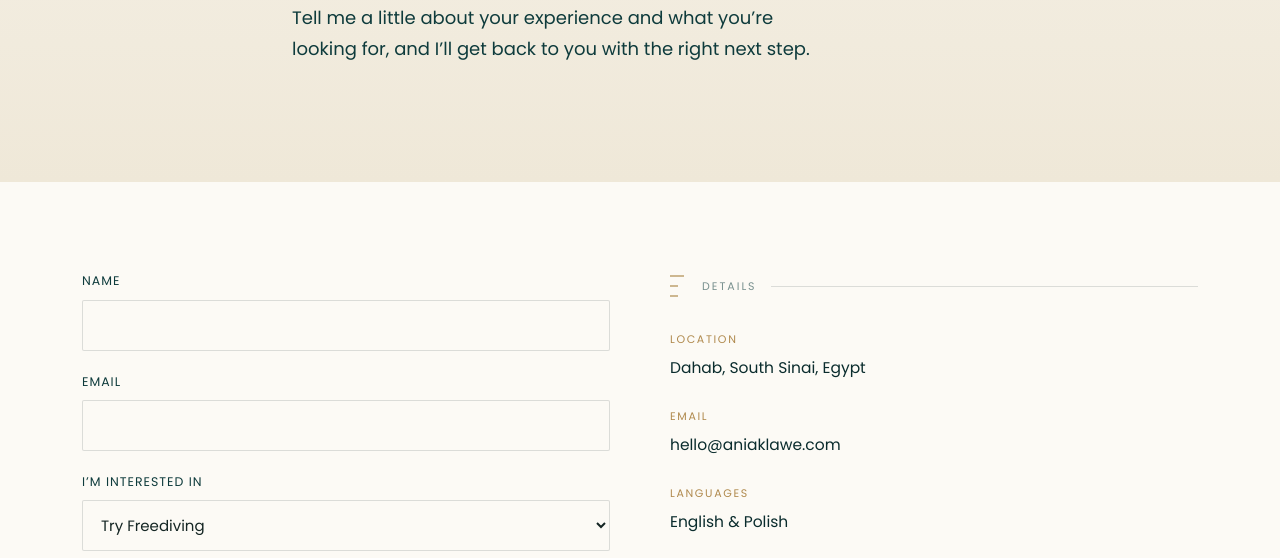
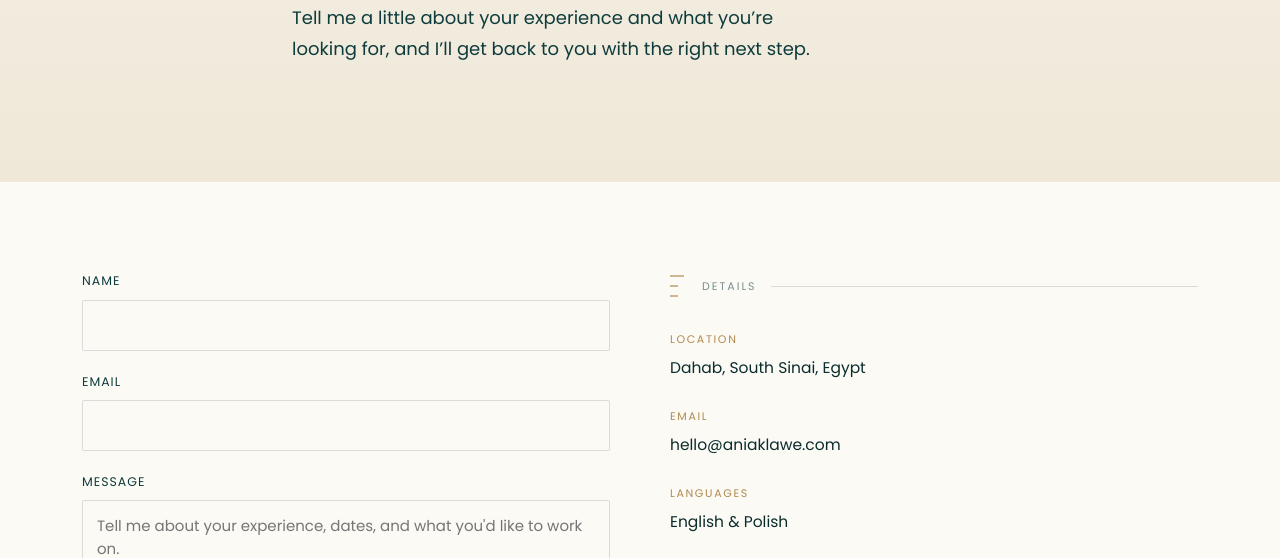
Before and after one commit to aniaklawe-ai/aniaklawe, a plain HTML site: page contact.html in a window 1280 px wide. Shown: the part 392-950 px from the top of the page. Drawn offline with Linux system fonts and the light colour scheme.

Commit message:
Update contact.html

```diff
--- a/contact.html
+++ b/contact.html
@@ -54,19 +54,7 @@
           <label for="email">Email</label>
           <input type="email" id="email" name="email" required>
         </div>
-        <div class="field">
-          <label for="interest">I&rsquo;m interested in</label>
-          <select id="interest" name="interest">
-            <option>Try Freediving</option>
-            <option>Freediver course</option>
-            <option>Advanced Freediver course</option>
-            <option>Performance Freediver course</option>
-            <option>Training sessions</option>
-            <option>Yoga &amp; Meditation</option>
-            <option>Kobiety Morza retreat</option>
-            <option>Something else</option>
-          </select>
-        </div>
+
         <div class="field">
           <label for="message">Message</label>
           <textarea id="message" name="message" required placeholder="Tell me about your experience, dates, and what you'd like to work on."></textarea>
```
